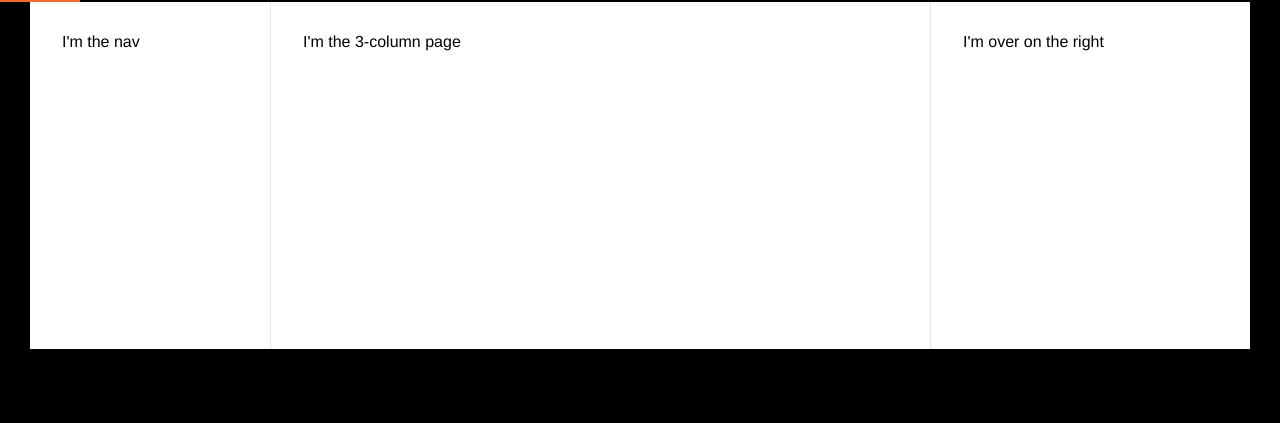
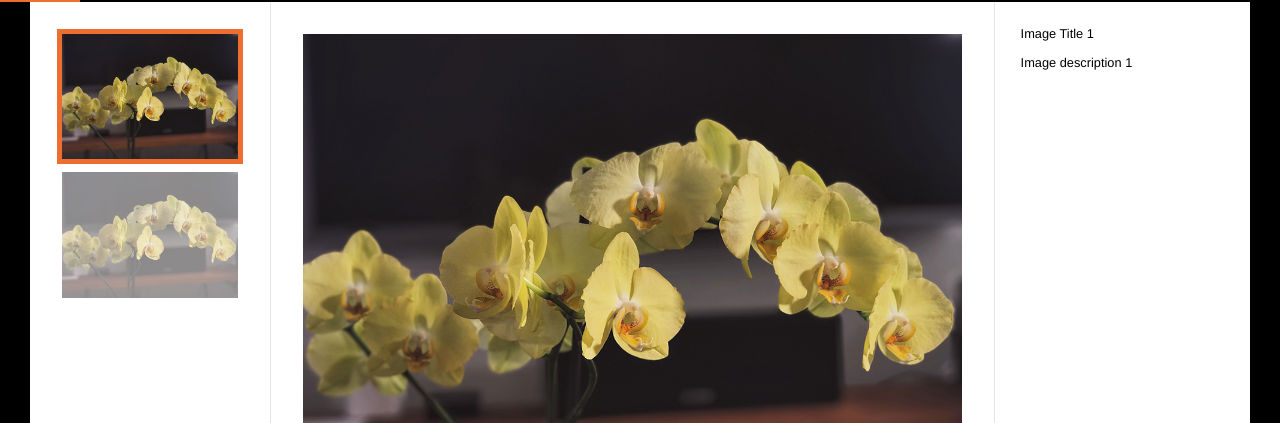
Before and after one commit to Twitchylips/twitchylips.github.io, a plain HTML site: page _site/gallery/index.html in a window 1280 px wide. Shown: the part 78-501 px from the top of the page. Drawn offline with Linux system fonts and the light colour scheme.

```diff
--- a/_site/css/main.css
+++ b/_site/css/main.css
@@ -323,3 +323,40 @@
 .bio-copy a {
   color: green;
 }
+
+/*GALLERY STYLES*/
+.gallery-thumbs {
+  height: 90vh;
+  overflow: scroll;
+}
+.gallery-thumbs > div {
+  cursor: pointer;
+}
+.gallery-thumbs img {
+  box-sizing: border-box;
+  box-shadow: 0 0 0 5px transparent;
+  display: inline-block;
+  margin: 0 0 10px;
+  opacity: 0.5;
+  transition: all 0.5s ease-in-out;
+  width: 100%;
+}
+.gallery-thumbs img:hover {
+  opacity: 1;
+}
+.gallery-thumbs .current img {
+  box-shadow: 0 0 0 5px #ed6e2f;
+  opacity: 1;
+}
+.gallery-photo {
+  position: relative;
+}
+.gallery-photo img {
+  width: 100%;
+}
+.gallery-info {
+  font-size: 0.8rem;
+}
+.gallery-info h3 {
+  margin-bottom: 1em;
+}
--- a/_site/gallery/index.html
+++ b/_site/gallery/index.html
@@ -25,14 +25,22 @@
 
       <div class="content-container">
         <div class="gallery col-three">
-  <div class="col col-nav">
-    I'm the nav
+  <div class="col col-nav gallery-thumbs" id="gallery-thumbs">
+    <div class="current">
+      <img src="/images/small/slide1.jpg" alt="Image title 1">
+    </div>
+    <div>
+      <img src="/images/small/slide1.jpg" alt="Image title 2">
+    </div>
   </div>
   <div class="col col-content">
-    I'm the 3-column page
+    <div class="gallery-photo" id="gallery-photo">
+      <img src="/images/large/slide1.jpg" alt="Image title 1">
+    </div>
   </div>
-  <div class="col col-aside">
-    I'm over on the right
+  <div class="col col-aside gallery-info" id="gallery-info">
+    <h3>Image Title 1</h3>
+    <p>Image description 1</p>
   </div>
 </div>
 
--- a/css/main.css
+++ b/css/main.css
@@ -323,3 +323,40 @@
 .bio-copy a {
   color: green;
 }
+
+/*GALLERY STYLES*/
+.gallery-thumbs {
+  height: 90vh;
+  overflow: scroll;
+}
+.gallery-thumbs > div {
+  cursor: pointer;
+}
+.gallery-thumbs img {
+  box-sizing: border-box;
+  box-shadow: 0 0 0 5px transparent;
+  display: inline-block;
+  margin: 0 0 10px;
+  opacity: 0.5;
+  transition: all 0.5s ease-in-out;
+  width: 100%;
+}
+.gallery-thumbs img:hover {
+  opacity: 1;
+}
+.gallery-thumbs .current img {
+  box-shadow: 0 0 0 5px #ed6e2f;
+  opacity: 1;
+}
+.gallery-photo {
+  position: relative;
+}
+.gallery-photo img {
+  width: 100%;
+}
+.gallery-info {
+  font-size: 0.8rem;
+}
+.gallery-info h3 {
+  margin-bottom: 1em;
+}
```
Also changed, not shown: _site/index.html (+2 -0 lines), gallery/index.html (+13 -5 lines), index.html (+2 -0 lines), _site/images/large/slide1.jpg (added), _site/images/small/slide1.jpg (added), images/large/slide1.jpg (added), images/small/slide1.jpg (added).
